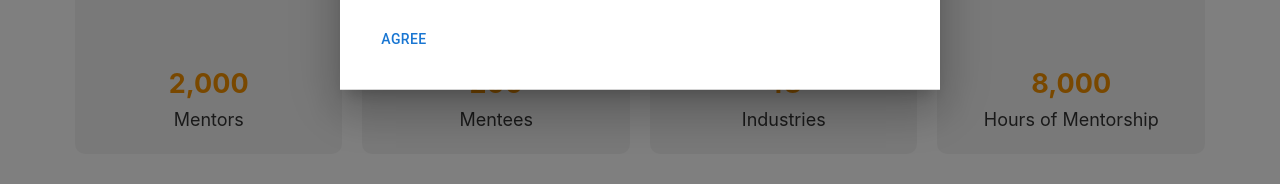
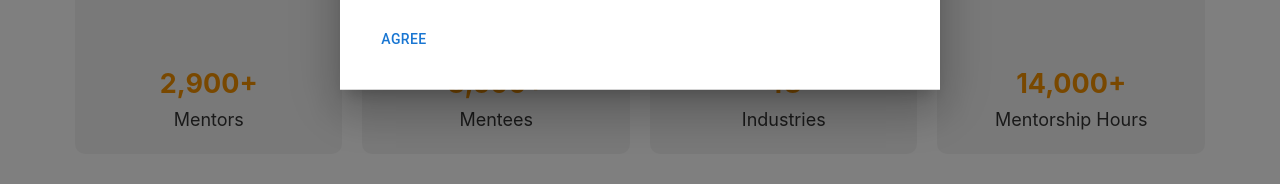
Before and after one commit to AdvisorySG/mentorship-page, a Next.js app: page / in a window 1280 px wide. Shown: the part 491-675 px from the top of the page. Built offline with nearby package versions, Linux system fonts and the light colour scheme; some icons are missing.

Commit message:
feat(index): update stats & apply link

```diff
--- a/components/Drawer.tsx
+++ b/components/Drawer.tsx
@@ -8,15 +8,17 @@ import ListItem from "@mui/material/ListItem";
 import Toolbar from "@mui/material/Toolbar";
 import MenuIcon from "@mui/icons-material/Menu";
 import CloseIcon from "@mui/icons-material/Close";
+
+import {
+  URL_APPLY,
+  URL_FAQ,
+  URL_HOME,
+  URL_MAIN,
+  URL_MENTORS,
+} from "../src/links";
 import { advisoryLogo } from "./assets";
 
 const drawerWidth = 640;
-
-const URL_APPLY = "/apply";
-const URL_HOME = "/";
-const URL_MAIN = "https://advisory.sg/";
-const URL_FAQ = "/faq";
-const URL_MENTORS = "/mentors";
 
 const desktopLinkStyle = {
   fontWeight: "700",
--- a/components/Statistics.tsx
+++ b/components/Statistics.tsx
@@ -10,9 +10,7 @@ const Statistics = ({ stats }) => {
           <div className="statistic" key={index}>
             <Icon icon={stat.icon} className="iconify-icon" />
             <div className="statistic-value">
-              <h2 style={{ margin: "0.5rem 0" }}>
-                {stat.value.toLocaleString()}
-              </h2>
+              <h2 style={{ margin: "0.5rem 0" }}>{stat.value}</h2>
             </div>
             <div className="statistic-title">
               <p style={{ margin: 0, textAlign: "center" }}>{stat.title}</p>
--- a/pages/index.tsx
+++ b/pages/index.tsx
@@ -11,10 +11,11 @@ import { advisoryMentorshipLogo } from "../components/assets";
 import Canvas from "../components/Canvas";
 import Logo from "../components/Logo";
 import Statistics from "../components/Statistics";
+import { URL_APPLY } from "../src/links";
 import "../styles/Header.css";
 import "../styles/App.css";
 
-const testimonials = [
+const TESTIMONIALS = [
   {
     person: "Mr. Randell Sie",
     type: "Mentor",
@@ -30,7 +31,7 @@ const testimonials = [
   },
 ];
 
-const images = [
+const IMAGES = [
   {
     index: "",
     label1: "Mentor: Randall Sie",
@@ -43,25 +44,25 @@ const images = [
   },
 ];
 
-const statistics = [
+const STATS = [
   {
     title: "Mentors",
-    value: 2000,
+    value: "2,900+",
     icon: "mdi:account",
   },
   {
     title: "Mentees",
-    value: 200,
+    value: "3,500+",
     icon: "mdi:school",
   },
   {
     title: "Industries",
-    value: 48,
+    value: "48",
     icon: "mdi:domain",
   },
   {
-    title: "Hours of Mentorship",
-    value: 8000,
+    title: "Mentorship Hours",
+    value: "14,000+",
     icon: "mdi:clock-time-four-outline",
   },
 ];
@@ -175,7 +176,7 @@ const Index = () => {
         </div>
       </div>
       <h2>Our Impact</h2>
-      <Statistics stats={statistics} />
+      <Statistics stats={STATS} />
       <h2>Our Partner Organisations</h2>
       <Logo />
       <h2>Testimonials</h2>
@@ -193,7 +194,7 @@ const Index = () => {
       >
         <div className="glide__track" data-glide-el="track">
           <ul className="glide__slides">
-            {testimonials.map((testimonial, index) => (
+            {TESTIMONIALS.map((testimonial, index) => (
               <li key={index} className="glide__slide">
                 <Grid
                   container
@@ -215,8 +216,8 @@ const Index = () => {
                       }}
                     >
                       <img
-                        src={images[index].imgPath1}
-                        alt={images[index].label1}
+                        src={IMAGES[index].imgPath1}
+                        alt={IMAGES[index].label1}
                         style={{
                           height: "100%",
                           width: "100%",
@@ -344,7 +345,7 @@ const Index = () => {
             display: "block",
           }}
         >
-          <Link href="/apply">
+          <Link href={URL_APPLY}>
             <h2 style={{ color: "black" }}>Apply Now</h2>
           </Link>
         </button>
--- /dev/null
+++ b/src/links.tsx
@@ -0,0 +1,6 @@
+export const URL_APPLY =
+  "https://advisorysg.typeform.com/to/mJmu4EhV#source=mentorsite";
+export const URL_HOME = "/";
+export const URL_MAIN = "https://advisory.sg/";
+export const URL_FAQ = "/faq";
+export const URL_MENTORS = "/mentors";
```
